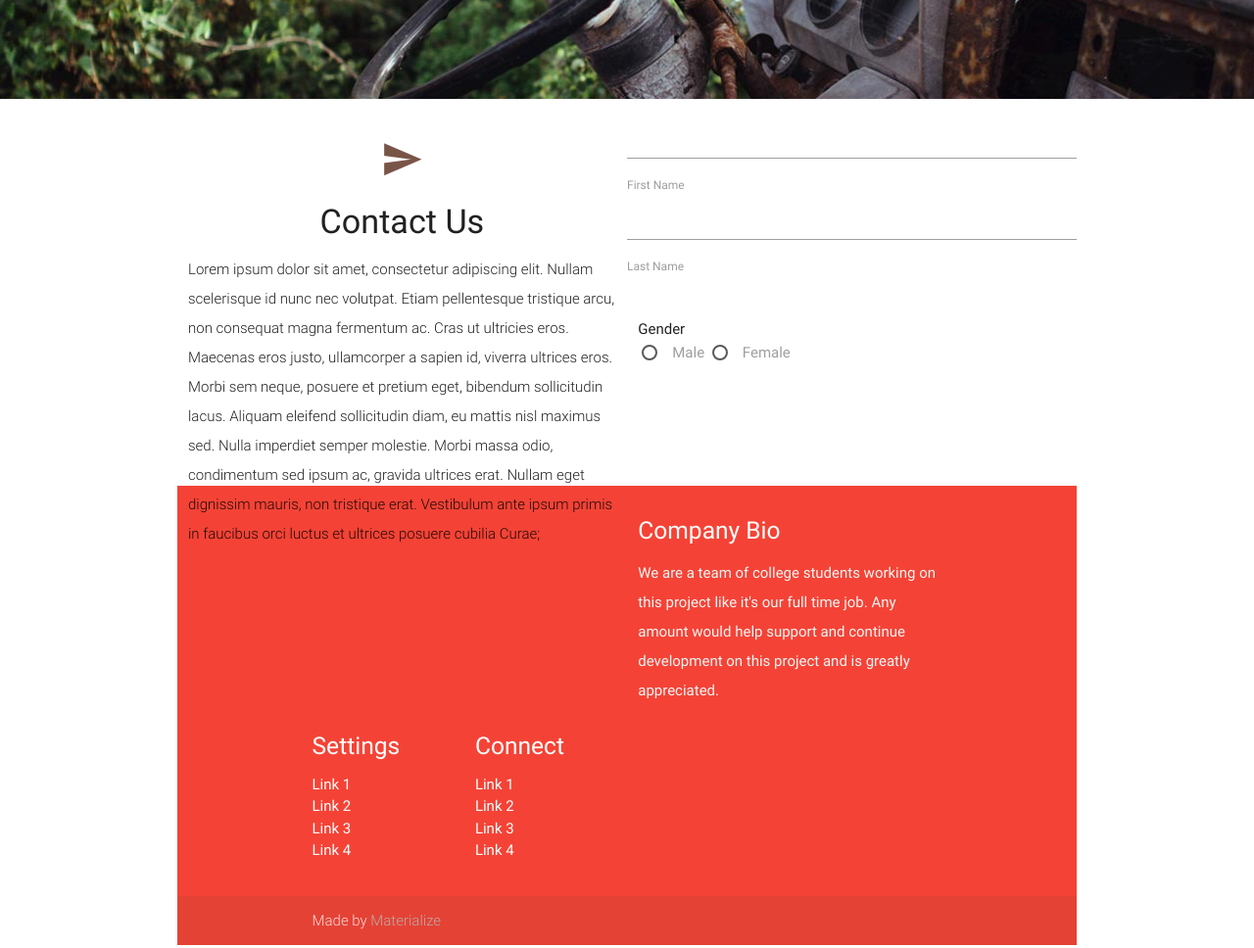
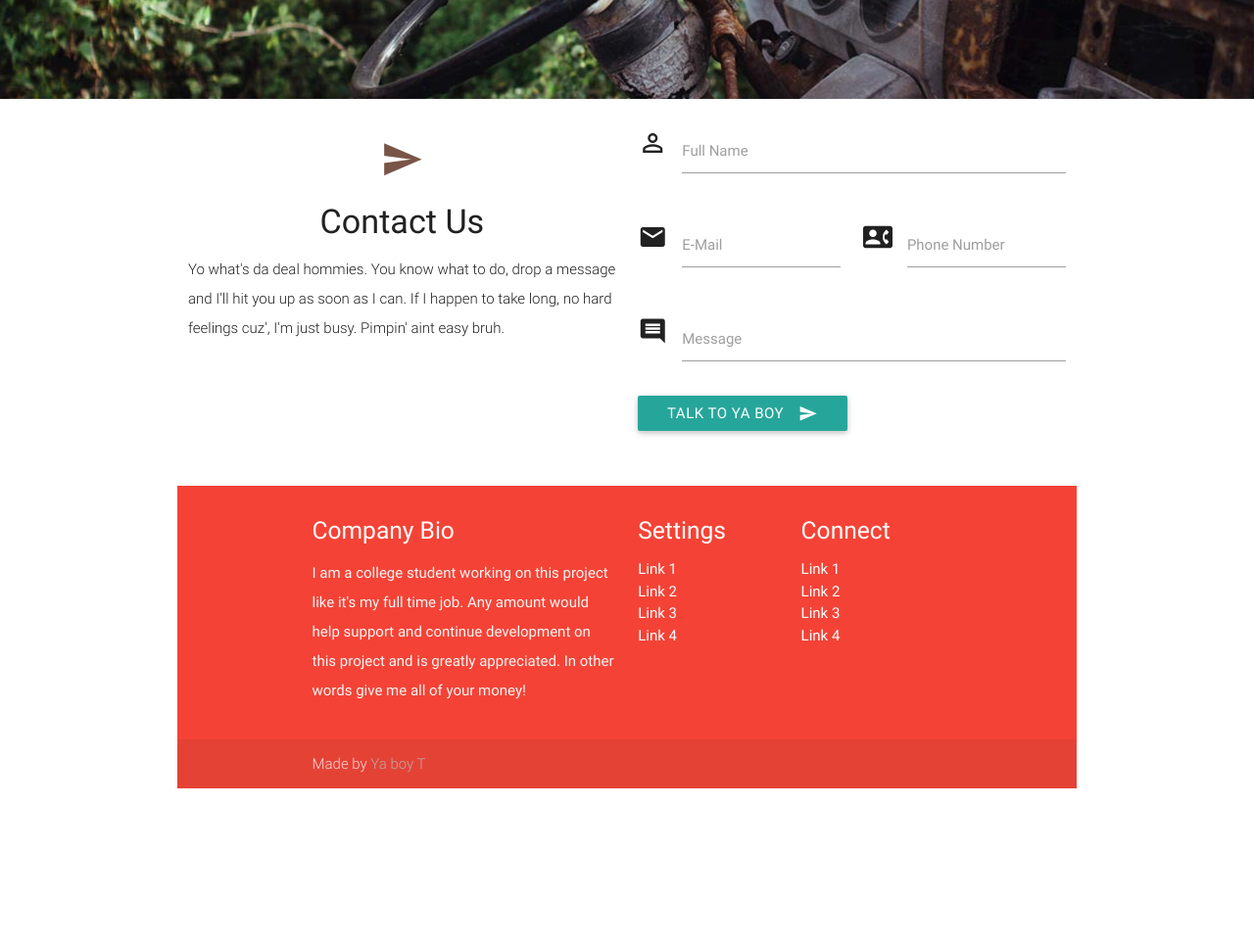
Before and after one commit to alaintavarez001/firstWebsite, a plain HTML site: page index.html in a window 1280 px wide. Shown: the part 1240-2208 px from the top of the page at 98% size. After the commit the page ends 2080 px from the top, so only its background shows below. Drawn offline with nearby package versions, Linux system fonts and the light colour scheme.

Commit message:
edited contact us paragraph
added new content

```diff
--- a/css/style.css
+++ b/css/style.css
@@ -58,3 +58,6 @@ footer.page-footer {
 .cursive-font {
     font-family:inherit;
 }
+.destinationemail {
+    display: none;
+}
--- a/index.html
+++ b/index.html
@@ -100,43 +100,68 @@
         <div class="col s12 m6 center">
           <h3><i class="mdi-content-send brown-text"></i></h3>
           <h4>Contact Us</h4>
-          <p class="left-align light">Lorem ipsum dolor sit amet, consectetur adipiscing elit. Nullam scelerisque id nunc nec volutpat. Etiam pellentesque tristique arcu, non consequat magna fermentum ac. Cras ut ultricies eros. Maecenas eros justo, ullamcorper a sapien id, viverra ultrices eros. Morbi sem neque, posuere et pretium eget, bibendum sollicitudin lacus. Aliquam eleifend sollicitudin diam, eu mattis nisl maximus sed. Nulla imperdiet semper molestie. Morbi massa odio, condimentum sed ipsum ac, gravida ultrices erat. Nullam eget dignissim mauris, non tristique erat. Vestibulum ante ipsum primis in faucibus orci luctus et ultrices posuere cubilia Curae;</p>
+          <p class="left-align light">Yo what's da deal hommies. You know what to do, drop a message and I'll hit you up as soon as I can. If I happen to take long, no hard feelings cuz', I'm just busy. Pimpin' aint easy bruh.</p>
         </div>
 
-          <div class="col s12 m6">
-            <form>
+         <div class="col s12 m6">
+            <form action="http://www.swolebrain.com:4003/email"
+                  method="post">
               <div class="row">
-                <input type="text"
-                       name="FirstName"
-                       id="fist-name">
-                <label for="first-name">
-                    First Name
+                <div class="col s12 m12 input-field">
+                  <i class="material-icons prefix">perm_identity</i>
+                  <input type="text"
+                       name="full_name"
+                       id="fullname">
+                <label for="fullname">
+                    Full Name
                 </label>
-
-                <input type="text"
-                       name="LastName"
-                       id="last-name">
-                <label for="last-name">
-                    Last Name
+                </div>
+              </div>
+             <div class="row">
+               <div class="col s12 m6 input-field">
+                <i class="material-icons prefix">email</i>
+                 <input type="text"
+                       name="email"
+                       id="email">
+                <label for="email">
+                    E-Mail
                 </label>
+                 </div>
+              <div class="col s12 m6 input-field">
+                <i class="material-icons prefix">contact_phone</i>
+                 <input type="text"
+                       name="phone"
+                       id="phone">
+                <label for="phone">
+                    Phone Number
+                </label>
+                 </div>
+                </div>
+             <div class="row">
+                <div class="col s12 m12 input-field">
+                  <i class="material-icons prefix">comment</i>
+                  <input type="text"
+                       name="message"
+                       id="message">
+                <label for="message">
+                    Message
+                </label>
+                </div>
               </div>
-                      <br>
-                    Gender
-                      <br>
-                <input type="radio"
-                       value="male"
-                       name="gender"
-                       id="male-gender">
-                       <label for="male-gender">
-                          Male
-                       </label>
-                <input type="radio"
-                       value="female"
-                       name="gender"
-                       id="female-gender">
-                       <label for=female-gender>
-                           Female
-                       </label>
+                <div class="destinationemail">
+                  <input type="email"
+                         value="thekidd1029@msn.com"
+                         name="dest_email">
+                </div>
+              <div class="row">
+                <div class="col s12 m12">
+                  <button class="btn waves-effect waves-light"
+                          type="submit"
+                          name="action">Talk to ya boy
+                       <i class="material-icons right">send</i>
+                  </button>
+                </div>
+             </div>
              </form>
            </div>
 
@@ -156,7 +181,7 @@
       <div class="row">
         <div class="col l6 s12">
           <h5 class="white-text">Company Bio</h5>
-          <p class="grey-text text-lighten-4">We are a team of college students working on this project like it's our full time job. Any amount would help support and continue development on this project and is greatly appreciated.</p>
+          <p class="grey-text text-lighten-4">I am a college student working on this project like it's my full time job. Any amount would help support and continue development on this project and is greatly appreciated. In other words give me all of your money!</p>
 
 
         </div>
@@ -182,7 +207,7 @@
     </div>
     <div class="footer-copyright">
       <div class="container">
-      Made by <a class="brown-text text-lighten-3" href="http://materializecss.com">Materialize</a>
+      Made by <a class="brown-text text-lighten-3" href="http://materializecss.com">Ya boy T</a>
       </div>
     </div>
   </footer>
```
